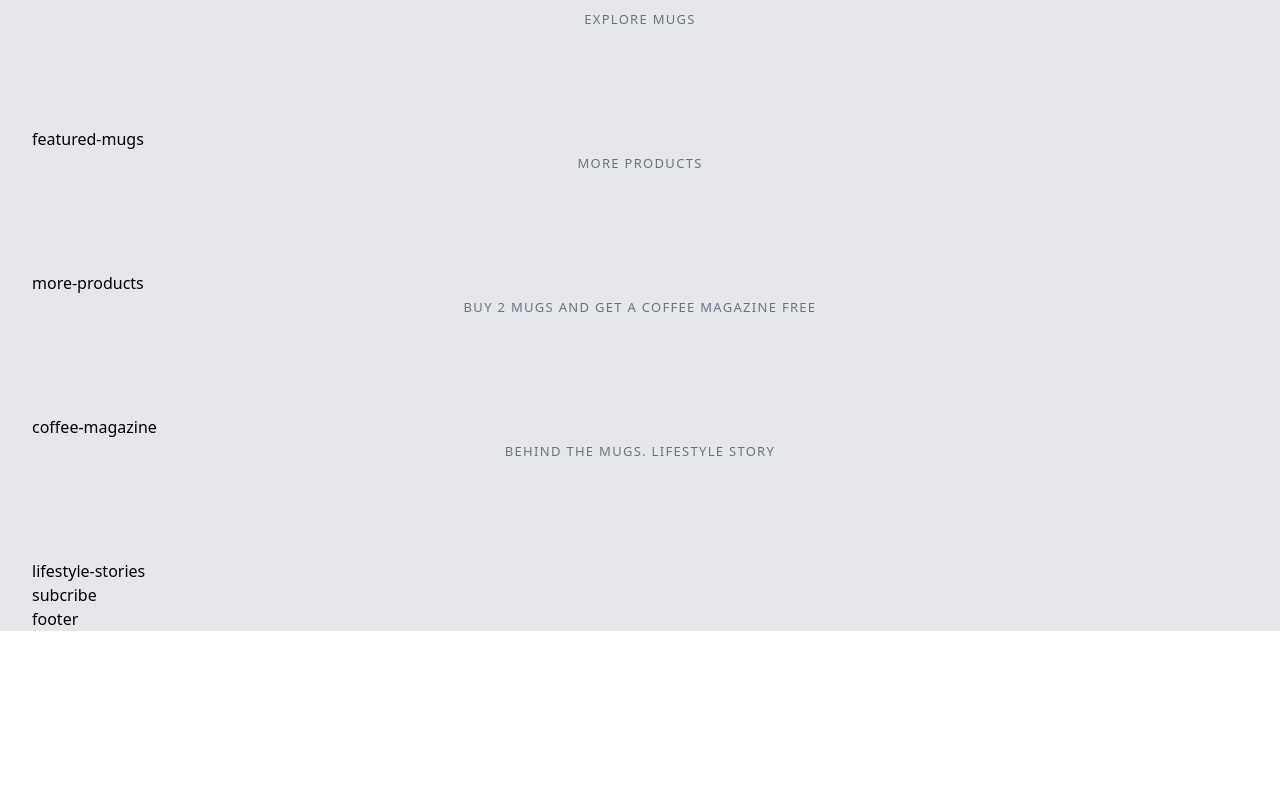
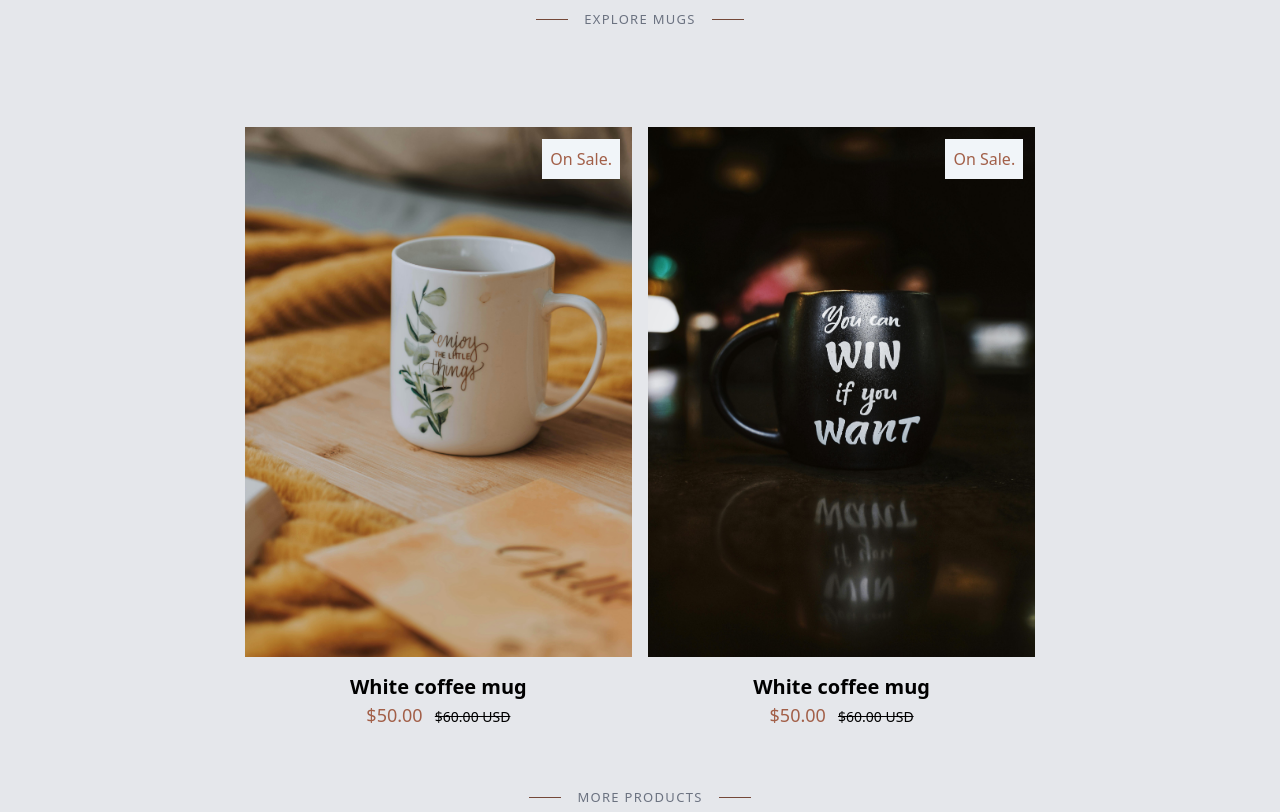
Before and after one commit to NguyenNgocBaoITITIU19084/Coffee-Style-TailwindCSS, a website: page public/index.html in a window 1280 px wide. Shown: the part 1160-1972 px from the top of the page. Before the commit the page ends 1791 px from the top, so only its background shows below. Drawn offline with nearby package versions, Linux system fonts and the light colour scheme; files that its build step writes are made by us from their sources.

Commit message:
add_product_card

```diff
--- a/public/index.html
+++ b/public/index.html
@@ -62,7 +62,7 @@
             <div class="px-4 sm:px-16 md:px-32 lg:px-64 xl:px-96 py-32 text-center">
                 <div class="text-3xl mb-6 leading-10">Even the all-powerful Pointing has no control about the blind texts</div>
                 <div class="text-gray-500 leading-7 mb-6">Lorem ipsum dolor sit amet consectetur adipisicing elit. Adipisci, suscipit! Eos quibusdam corrupti, facere assumenda dignissimos nobis libero nulla hic earum quo commodi optio beatae at, ullam, aliquam nisi quae!</div>
-                <div><a href="#" class="cursor-pointer py-1 text-coffee-50 hover:text-coffee-200 relative after:absolute after:-bottom-2 after:left-0 after:bg-light-coffee
+                <div><a href="#" class="cursor-pointer py-1 text-coffee-200 hover:text-coffee-400 relative after:absolute after:-bottom-2 after:left-0 after:bg-light-coffee
                   after:h-0.5 after:w-0 hover:after:w-full after:transition-all after:ease-in-out after:duration-300">Read the full story</a></div>
               </div>
           </div>
@@ -74,8 +74,41 @@
           <div class="ct-sub-headline-decor-line"></div>
         </div>
 
-        <div class="featured-mugs">
-          featured-mugs
+        <div class="featured-mugs w-[95%] lg:w-[65%] mx-auto mb-32">
+          <div class="container grid grid-cols-1 lg:grid-cols-2 gap-32 lg:gap-4">
+            <div class="product-cart h-[530px]">
+              <div class="product-image bg-[url('./imgs/coffee-mug-1.jpg')] h-full w-full bg-center bg-no-repeat bg-cover relative group">
+                  <a href="#" class="">
+                    <div class="h-full w-full hover:bg-gray-900 hover:bg-opacity-10 hover:transition-all hover:ease-in-out hover:duration-300"></div>
+                    <div class="absolute bg-slate-100 text-center px-2 py-2 top-3 right-3 text-coffee-400 font-medium">On Sale.</div>
+                    <div class="absolute bg-slate-100 text-center text-coffee-400 font-medium w-[90%] px-6 py-3 bottom-5 left-0 right-0 mr-auto ml-auto uppercase hover:bg-opacity-85 cursor-pointer hidden group-hover:block group-hover:animate-fadeIn">Buy Product</div>
+                  </a>
+              </div>
+              <div class="product-info text-center mt-4">
+                <a href="#"><p class="text-xl hover:text-coffee-400 font-semibold">White coffee mug</p></a>
+                <div>
+                  <span class="text-coffee-400 text-lg font-medium">$50.00</span>
+                  <span class="ml-2 text-sm line-through font-medium">$60.00 USD</span>
+                </div>
+              </div>
+            </div>
+            <div class="product-cart h-[530px]">
+              <div class="product-image bg-[url('./imgs/coffee-mug-2.jpg')] h-full w-full bg-center bg-no-repeat bg-cover relative group">
+                  <a href="#" class="">
+                    <div class="h-full w-full hover:bg-gray-900 hover:bg-opacity-10 hover:transition-all hover:ease-in-out hover:duration-300"></div>
+                    <div class="absolute bg-slate-100 text-center px-2 py-2 top-3 right-3 text-coffee-400 font-medium">On Sale.</div>
+                    <div class="absolute bg-slate-100 text-center text-coffee-400 font-medium w-[90%] px-6 py-3 bottom-5 left-0 right-0 mr-auto ml-auto uppercase hover:bg-opacity-85 cursor-pointer hidden group-hover:block group-hover:animate-fadeIn">Buy Product</div>
+                  </a>
+              </div>
+              <div class="product-info text-center mt-4">
+                <a href="#"><p class="text-xl hover:text-coffee-400 font-semibold">White coffee mug</p></a>
+                <div>
+                  <span class="text-coffee-400 text-lg font-medium">$50.00</span>
+                  <span class="ml-2 text-sm line-through font-medium">$60.00 USD</span>
+                </div>
+              </div>
+            </div>
+          </div>
         </div><!-- End End Featured-Mugs Here -->
 
         <div class="ct-sub-headline">
--- a/src/input.css
+++ b/src/input.css
@@ -28,5 +28,5 @@
 }
 
 .ct-sub-headline-decor-line {
-  @apply bg-gray-200 h-[1px] w-8;
+  @apply bg-coffee-600 h-[1px] w-8;
 }
--- a/tailwind.config.js
+++ b/tailwind.config.js
@@ -17,9 +17,11 @@ module.exports = {
           "0%": { transform: "translateY(-100%)" },
           "100%": { transform: "translateY(0)" },
         },
+        fadeIn: { to: 0, from: 1 },
       },
       animation: {
         slideDown: "slideDown .5s ease-in-out",
+        fadeIn: "fadeIn .5s ease-in-out",
       },
       backgroundImage: {
         "slider-bg": "url('./imgs/slider-bg.jpg')",
```
Also changed, not shown: public/imgs/coffee-mug-1.jpg (added), public/imgs/coffee-mug-2.jpg (added).
